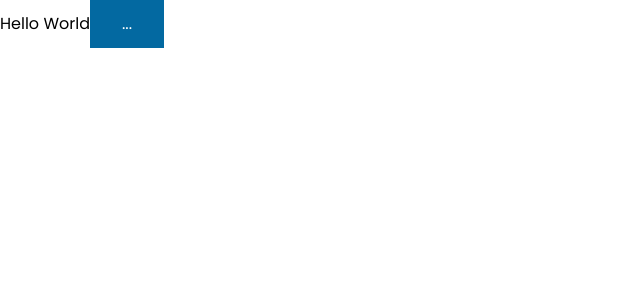
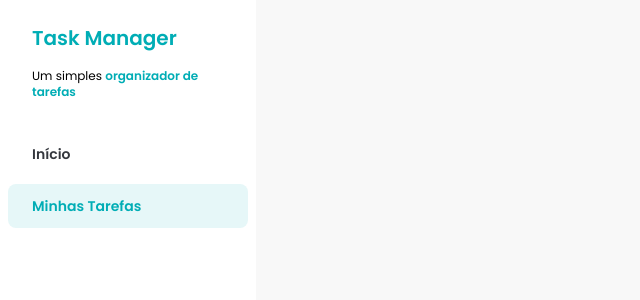
Before and after one commit to KaianDev/fsc-todo-manager, a React (Vite) app: page / in a window 1280 px wide. Shown: the top 300 px of the page, without its empty margins (0-640 px from the left). Built offline with nearby package versions, Linux system fonts and the light colour scheme.

Commit message:
feat: add SideBar and SideBarButton component

```diff
--- a/src/App.tsx
+++ b/src/App.tsx
@@ -1,13 +1,9 @@
+import SideBar from './components/side-bar'
+
 const App = () => {
-  const name = ''
-  const b = ''
-  console.log(name, b)
   return (
     <div>
-      Hello World
-      <button className="bg-sky-700 px-4 py-2 text-white hover:bg-sky-800 sm:px-8 sm:py-3">
-        ...
-      </button>
+      <SideBar />
     </div>
   )
 }
--- /dev/null
+++ b/src/components/side-bar-button.tsx
@@ -0,0 +1,23 @@
+interface Props {
+  href: string
+  children: React.ReactNode
+  variant: 'unselected' | 'selected'
+}
+
+const SideBarButton = ({ href, children, variant }: Props) => {
+  const getVariantClasses = () => {
+    if (variant === 'unselected') return 'text-[#35383E]'
+    if (variant === 'selected') return 'bg-[#E6F7F8] text-[#00ADB5]'
+  }
+
+  return (
+    <a
+      href={href}
+      className={`space-x-2 rounded-lg px-6 py-3 text-sm font-semibold ${getVariantClasses()}`}
+    >
+      {children}
+    </a>
+  )
+}
+
+export default SideBarButton
--- /dev/null
+++ b/src/components/side-bar.tsx
@@ -0,0 +1,27 @@
+import SideBarButton from './side-bar-button'
+
+const SideBar = () => {
+  return (
+    <aside className="h-screen w-64 bg-white">
+      <div className="space-y-4 px-8 py-6">
+        <h1 className="text-xl font-semibold text-[#00ADB5]">Task Manager</h1>
+        <p className="text-xs">
+          Um simples{' '}
+          <span className="font-semibold text-[#00ADB5]">
+            organizador de tarefas
+          </span>
+        </p>
+      </div>
+      <div className="flex flex-col gap-2 p-2">
+        <SideBarButton href="#" variant="unselected">
+          Início
+        </SideBarButton>
+        <SideBarButton href="#" variant="selected">
+          Minhas Tarefas
+        </SideBarButton>
+      </div>
+    </aside>
+  )
+}
+
+export default SideBar
--- a/src/index.css
+++ b/src/index.css
@@ -106,4 +106,8 @@
     font-weight: 900;
     font-style: italic;
   }
+
+  body {
+    @apply bg-[#f8f8f8];
+  }
 }
```
Also changed, not shown: 1 other file (tests, documents, lock files or other folders).
